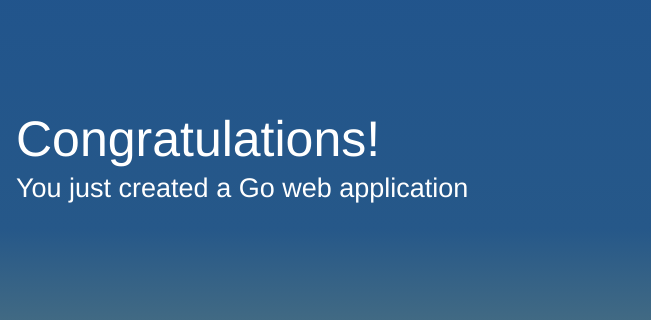
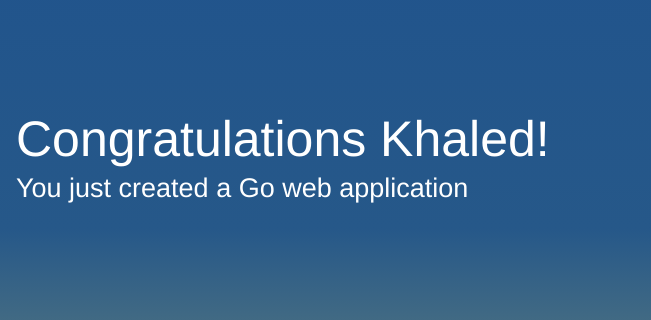
Before and after one commit to perception30/go-lambda, a plain HTML site: page public/index.html in a window 1280 px wide. Shown: the part 171-491 px from the top of the page, 629-1280 px from the left. Drawn offline with Linux system fonts and the light colour scheme.

Commit message:
Update index.html

```diff
--- a/public/index.html
+++ b/public/index.html
@@ -58,7 +58,7 @@
         <div class="message">
             <a class="twitter-link" href="http://twitter.com/home/?status=I%20created%20a%20project%20with%20AWS%20CodeStar!%20%23AWS%20%23AWSCodeStar%20https%3A%2F%2Faws.amazon.com%2Fcodestar"><img src="assets/img/tweet.svg" /></a>
             <div class="text">
-                <h1>Congratulations!</h1>
+                <h1>Congratulations Khaled!</h1>
                 <h2>You just created a Go web application</h2>
             </div>
         </div>
```
